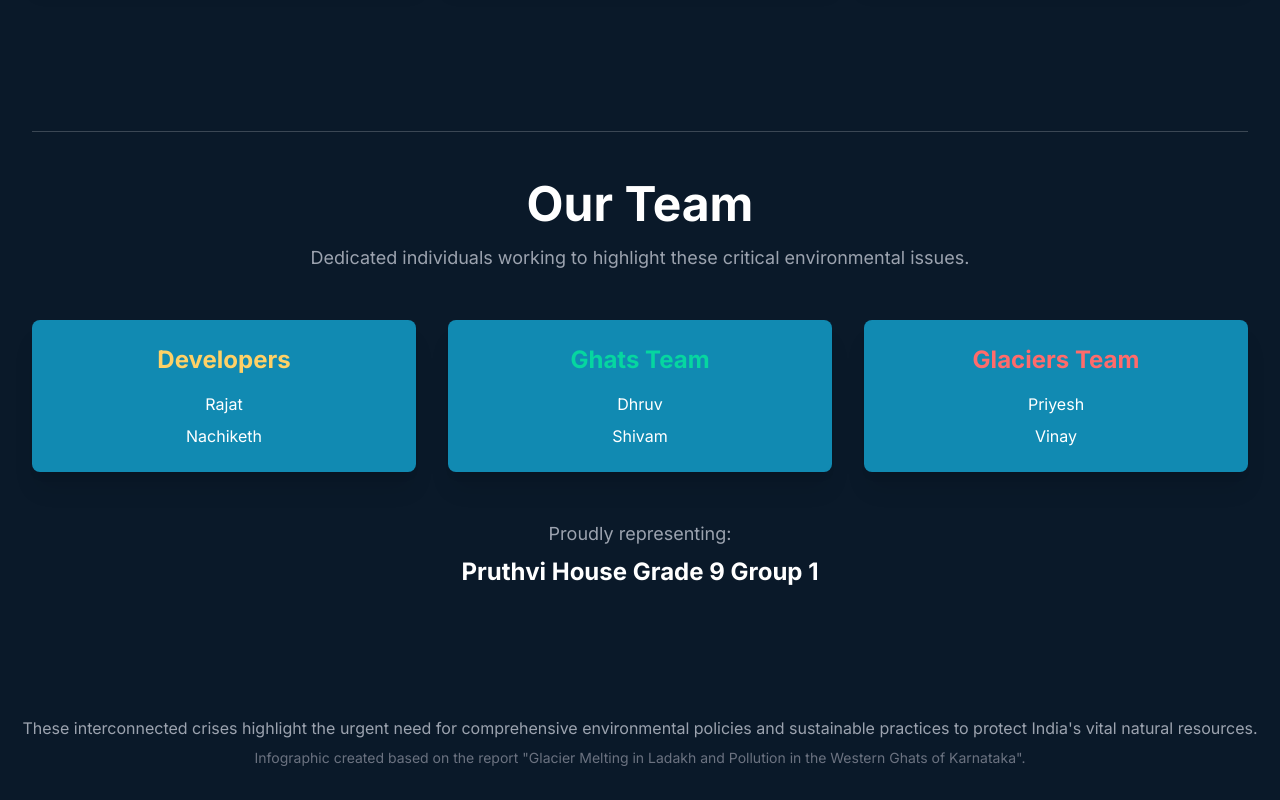
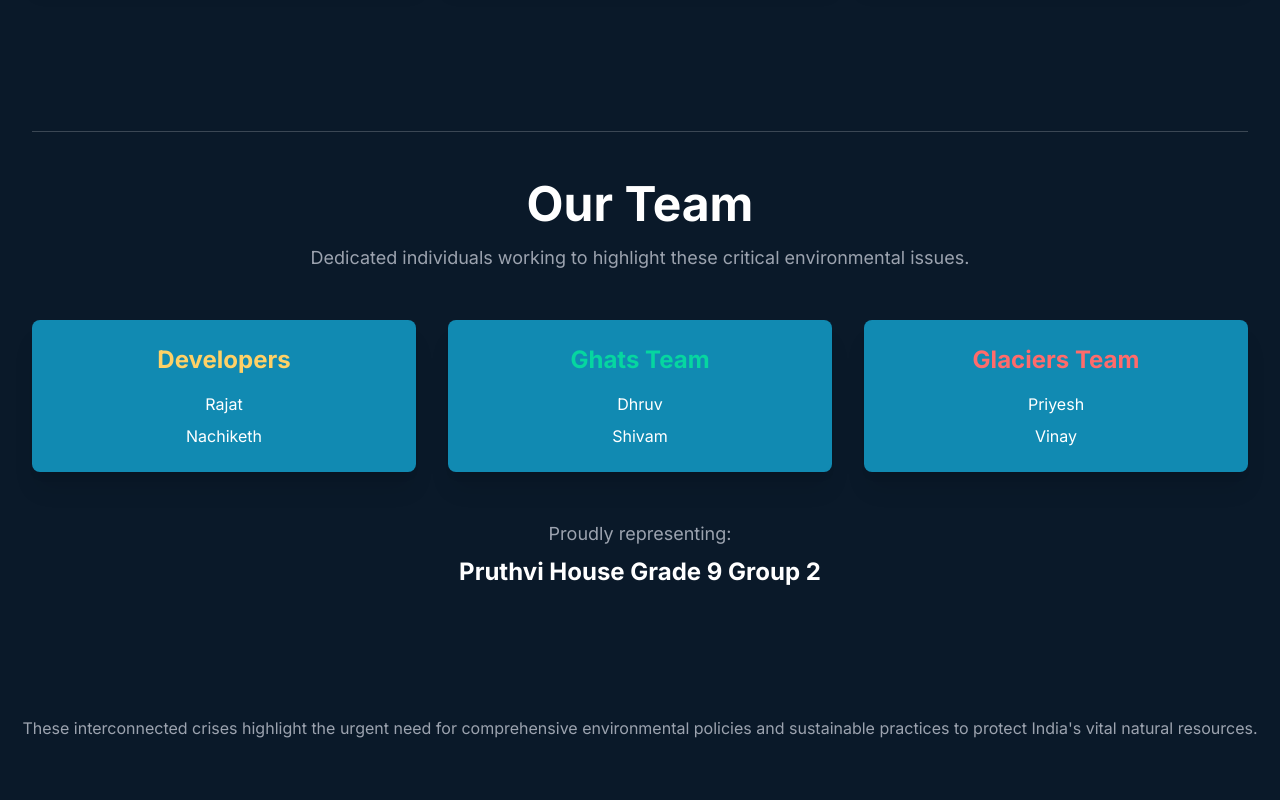
Before and after one commit to gamingwithinsaan17/School-project, a plain HTML site: page index.html in a window 1280 px wide. Shown: the part 2754-3554 px from the top of the page. Drawn offline with nearby package versions, Linux system fonts and the light colour scheme.

Commit message:
Update index.html

```diff
--- a/index.html
+++ b/index.html
@@ -194,13 +194,13 @@
 
         <div class="text-center mt-12">
             <p class="text-gray-400 text-lg">Proudly representing:</p>
-            <p class="text-white text-2xl font-bold mt-2">Pruthvi House Grade 9 Group 1</p>
+            <p class="text-white text-2xl font-bold mt-2">Pruthvi House Grade 9 Group 2</p>
         </div>
     </section>
 
     <footer class="text-center py-8 mt-12 px-4">
         <p class="text-gray-400">These interconnected crises highlight the urgent need for comprehensive environmental policies and sustainable practices to protect India's vital natural resources.</p>
-        <p class="text-gray-500 text-sm mt-2">Infographic created based on the report "Glacier Melting in Ladakh and Pollution in the Western Ghats of Karnataka".</p>
+        <p class="text-gray-500 text-sm mt-2"></p>
     </footer>
 
     <script>
@@ -354,4 +354,5 @@
         });
     </script>
 </body>
+
 </html>
```
